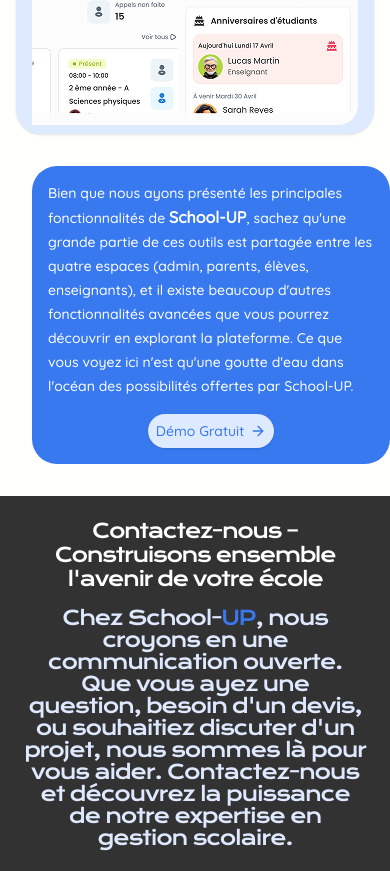
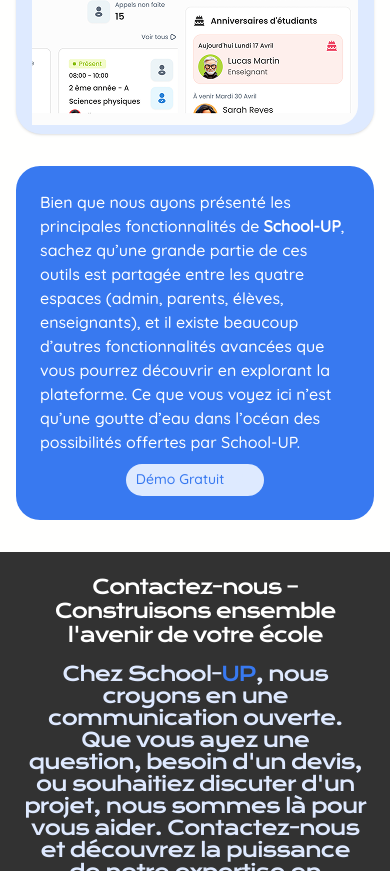
Before and after one commit to GldzzPro/schoolup-landing-page, a React (Vite) app: page / in a window 390 px wide. Shown: the part 4333-5204 px from the top of the page. Built offline with nearby package versions, Linux system fonts and the light colour scheme.

Commit message:
feat: enhance hamburger menu with internationalization support and improve layout in Frame1Subsection; add demo button functionality

```diff
--- a/src/components/ui/hamburger-menu.tsx
+++ b/src/components/ui/hamburger-menu.tsx
@@ -1,10 +1,10 @@
+import { ChevronDownIcon, Menu, X } from "lucide-react";
 import React, { useEffect, useState } from "react";
-import { Menu, X, ChevronDown, ArrowRight, ChevronDownIcon } from "lucide-react";
+import { useTranslation } from "react-i18next";
 import { useNavigate } from "react-router-dom";
 import { navigateToSection, navigationItems } from "../../config/navigation";
 import { useActiveSection } from "../../hooks/useActiveSection";
 import { Button } from "./button";
-import { useTranslation } from "react-i18next";
 
 interface HamburgerMenuProps {}
 
@@ -12,7 +12,7 @@
   const navigate = useNavigate();
   const [isOpen, setIsOpen] = useState(false);
   const activeSection = useActiveSection();
- const {  i18n } = useTranslation('navigation');
+ const {  i18n , t } = useTranslation('navigation');
 
   const toggleLanguage = () => {
     const newLanguage = i18n.language === 'fr' ? 'en' : 'fr';
@@ -80,7 +80,7 @@
                       isActive ? "text-indigo-100" : "text-[#323232]"
                     } text-sm font-medium font-['Quicksand'] leading-tight`}
                   >
-                    {navItem.label}
+                    {t(navItem.labelKey)}
                   </div>
                 </div>
               );
@@ -106,7 +106,7 @@
               className="self-stretch h-8 px-2.5 py-[5px] bg-[#3879f0] rounded-[20px] inline-flex justify-center items-center gap-2.5"
             >
               <div className="text-center justify-start text-indigo-100 text-sm font-medium font-['Quicksand'] leading-tight">
-                Démo Gratuit
+                {t('demo')}
               </div>
               <div className="w-6 h-6 relative origin-top-left rotate-[-25deg]">
                 <img
--- a/src/screens/LandingPage/sections/Frame1Subsection/Frame1Subsection.tsx
+++ b/src/screens/LandingPage/sections/Frame1Subsection/Frame1Subsection.tsx
@@ -1,32 +1,31 @@
-import { ArrowRightIcon } from "lucide-react";
-import { Button } from "../../../../components/ui/button";
-
 export const Frame1Subsection = (): JSX.Element => {
   return (
-    <section className="flex flex-col md:flex-row w-full items-center gap-4 md:gap-2.5 p-4 md:p-[25px] bg-blue rounded-[25px] mx-4 md:mx-0">
-      <div className="relative flex-1 mt-[-1.00px] [font-family:'Quicksand',Helvetica] font-normal text-white text-sm md:text-base tracking-[0] leading-5 md:leading-4">
-        <span className="font-medium leading-6">
-          Bien que nous ayons présenté les principales fonctionnalités de{" "}
+    <section className="w-full p-6 bg-[#3879F0] rounded-3xl inline-flex flex-col md:flex-row justify-start items-center gap-2.5">
+      <div className="flex-1 justify-start">
+        <span className="text-white text-base font-medium font-['Quicksand'] leading-normal mr-1">
+          Bien que nous ayons présenté les principales fonctionnalités de
         </span>
-
-        <span className="font-[number:var(--quicksand-easyread-semibold-font-weight)] leading-[var(--quicksand-easyread-semibold-line-height)] font-quicksand-easyread-semibold [font-style:var(--quicksand-easyread-semibold-font-style)] tracking-[var(--quicksand-easyread-semibold-letter-spacing)] text-[length:var(--quicksand-easyread-semibold-font-size)]">
+        <span className="text-white text-base font-semibold font-['Quicksand'] leading-normal">
           School-UP
         </span>
-
-        <span className="font-medium leading-6">
-          , sachez qu&apos;une grande partie de ces outils est partagée entre
-          les quatre espaces (admin, parents, élèves, enseignants), et il existe
-          beaucoup d&apos;autres fonctionnalités avancées que vous pourrez
-          découvrir en explorant la plateforme. Ce que vous voyez ici n&apos;est
-          qu&apos;une goutte d&apos;eau dans l&apos;océan des possibilités
-          offertes par School-UP.
+        <span className="text-white text-base font-medium font-['Quicksand'] leading-normal">
+          , sachez qu’une grande partie de ces outils est partagée entre les
+          quatre espaces (admin, parents, élèves, enseignants), et il existe
+          beaucoup d’autres fonctionnalités avancées que vous pourrez découvrir
+          en explorant la plateforme. Ce que vous voyez ici n’est qu’une goutte
+          d’eau dans l’océan des possibilités offertes par School-UP.
         </span>
       </div>
-
-      <Button className="inline-flex h-[34px] items-center justify-center gap-1.5 md:gap-2.5 px-2 md:px-2.5 py-[5px] flex-[0_0_auto] bg-light-blue rounded-[20px] hover:bg-light-blue/90 text-blue [font-family:'Quicksand',Helvetica] font-medium text-sm text-center tracking-[0] leading-[21px] whitespace-nowrap">
-        Démo Gratuit
-        <ArrowRightIcon className="w-5 h-5 md:w-[31.89px] md:h-[31.89px]" />
-      </Button>
+      <div className="h-8 px-2.5 py-[5px] bg-[#DEEAFF] rounded-[20px] md:flex inline-flex justify-center items-center gap-2.5 hover:bg-[#3879F0]">
+        <div className="flex hover:text-white text-[#3879F0] items-center gap-1.5 md:gap-2.5 text-center justify-start text-blue-500 text-sm font-medium font-['Quicksand'] leading-tight">
+          Démo Gratuit
+          <img
+            className="w-[24px] h-[24px] mt-[-3.95px] mb-[-3.95px]"
+            alt="Vuesax linear arrow"
+            src="/vuesax-linear-arrow-right.svg"
+          />
+        </div>
+      </div>
     </section>
   );
 };
--- a/src/screens/LandingPage/sections/FrameSubsection/FrameSubsection.tsx
+++ b/src/screens/LandingPage/sections/FrameSubsection/FrameSubsection.tsx
@@ -42,7 +42,7 @@
           </p>
 
           <div className="flex flex-col md:flex-row items-center justify-center gap-4 md:gap-[15px] relative w-full flex-[0_0_auto]">
-            <button className="h-8 px-2.5 py-[5px] bg-[#3879F0] hover:opacity-75 rounded-[20px] inline-flex justify-center items-center gap-2.5">
+            <button className="h-8 px-2.5 py-[5px] bg-[#3879F0]  hover:opacity-75 rounded-[20px] inline-flex justify-center items-center gap-2.5">
               <div className="text-center justify-start text-indigo-100 text-sm font-medium font-['Quicksand'] leading-tight">
                 {t('demoButton')}
               </div>
@@ -52,9 +52,9 @@
                 src="/vuesax-linear-arrow-right.svg"
               />
             </button>
-            <button className="px-2.5 py-[5px] hover:bg-indigo-100 rounded-[20px] inline-flex justify-center items-center gap-[5px]">
-              <img className="relative w-6 h-6" alt="Grid" src="/grid-6.svg" />
-              <div className="justify-start text-blue-500 text-base font-medium font-['Quicksand'] leading-normal">
+            <button className="px-2.5 py-[5px] hover:bg-indigo-100 hover:text-[#3879F0] rounded-[20px] inline-flex justify-center items-center gap-[5px]">
+              <img className="relative w-6 h-6 " alt="Grid" src="/grid-6.svg" />
+              <div className="justify-start  text-blue-500 text-base font-medium font-['Quicksand'] leading-normal">
                 {t('featuresButton')}
               </div>
             </button>
--- a/src/screens/LandingPage/sections/GroupSubsection/GroupSubsection.tsx
+++ b/src/screens/LandingPage/sections/GroupSubsection/GroupSubsection.tsx
@@ -9,16 +9,19 @@
 } from "../../../../components/ui/navigation-menu";
 import { useNavigate } from "react-router-dom";
 import { useActiveSection } from "../../../../hooks/useActiveSection";
-import { navigationItems, navigateToSection } from "../../../../config/navigation";
+import {
+  navigationItems,
+  navigateToSection,
+} from "../../../../config/navigation";
 import { useTranslation } from "react-i18next";
 
 export const GroupSubsection = (): JSX.Element => {
   const navigate = useNavigate();
   const activeSection = useActiveSection();
-  const { t, i18n } = useTranslation('navigation');
+  const { t, i18n } = useTranslation("navigation");
 
   const toggleLanguage = () => {
-    const newLanguage = i18n.language === 'fr' ? 'en' : 'fr';
+    const newLanguage = i18n.language === "fr" ? "en" : "fr";
     i18n.changeLanguage(newLanguage);
   };
   const handleNavClick = (sectionId: string) => {
@@ -27,7 +30,10 @@
   };
 
   return (
-    <section id={navigationItems[0].id} className="w-full h-auto md:h-[61px] relative flex items-center justify-between px-0 py-2.5">
+    <section
+      id={navigationItems[0].id}
+      className="w-full h-auto md:h-[61px] relative flex items-center justify-between px-0 py-2.5"
+    >
       <div className="flex items-center gap-2.5">
         <div className=" w-full h-auto">
           <div className=" w-full h-auto bg-[url(/vector-1.svg)] bg-[100%_100%]">
@@ -80,7 +86,10 @@
       </NavigationMenu>
 
       <div className="inline-flex items-center gap-3 md:gap-[18px] hidden lg:flex">
-        <div onClick={toggleLanguage} className="inline-flex items-center gap-[5px] relative flex-[0_0_auto] hidden md:flex">
+        <div
+          onClick={toggleLanguage}
+          className="inline-flex items-center gap-[5px] relative flex-[0_0_auto] hidden md:flex"
+        >
           <img
             className="relative w-6 h-6"
             alt="Language circle"
@@ -91,13 +100,16 @@
           </div>
           <ChevronDownIcon className="relative w-[21px] h-[21px]" />
         </div>
-
-        <Button className="inline-flex h-[34px] items-center justify-center gap-1.5 md:gap-2.5 px-2 md:px-2.5 py-[5px] bg-blue rounded-[20px] h-auto hover:bg-[#3879F0] hover:opacity-70">
-          <div className="relative w-fit [font-family:'Quicksand',Helvetica] font-medium text-light-blue text-sm text-center tracking-[0] leading-[21px] whitespace-nowrap">
-            {t('demo')}
+        <button className="h-8 px-2.5 py-[5px] bg-[#3879F0] hover:opacity-75 rounded-[20px] inline-flex justify-center items-center gap-2.5">
+          <div className="text-center justify-start text-indigo-100 text-sm font-medium font-['Quicksand'] leading-tight">
+            {t("demo")}
           </div>
-          <ArrowRightIcon className="relative w-6 h-6 md:w-[31.89px] md:h-[31.89px] md:mt-[-3.95px] md:mb-[-3.95px]" />
-        </Button>
+          <img
+            className="relative w-[24px] h-[24px] mt-[-3.95px] mb-[-3.95px]"
+            alt="Vuesax linear arrow"
+            src="/vuesax-linear-arrow-right.svg"
+          />
+        </button>
       </div>
     </section>
   );
```
Also changed, not shown: src/screens/LandingPage/sections/Frame2Subsection/Frame2Subsection.tsx (+4 -5 lines), public/gird-7.svg (added).
